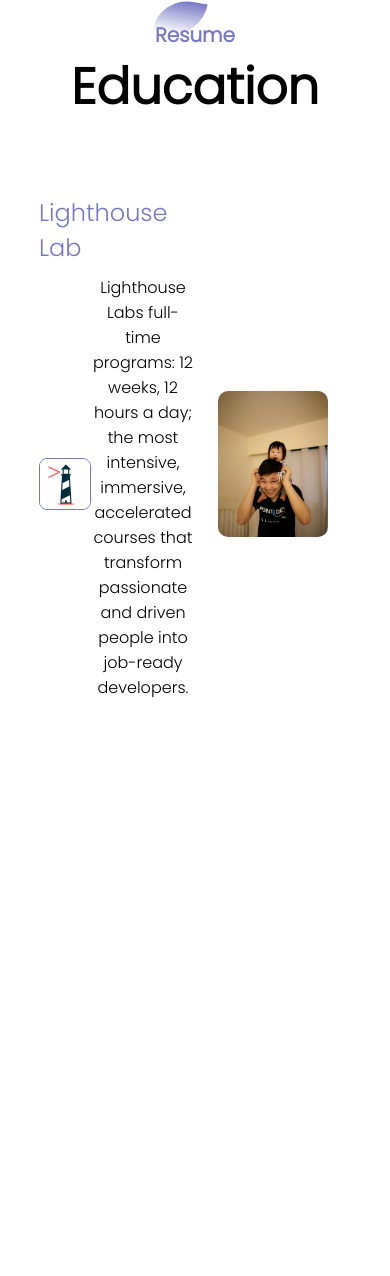
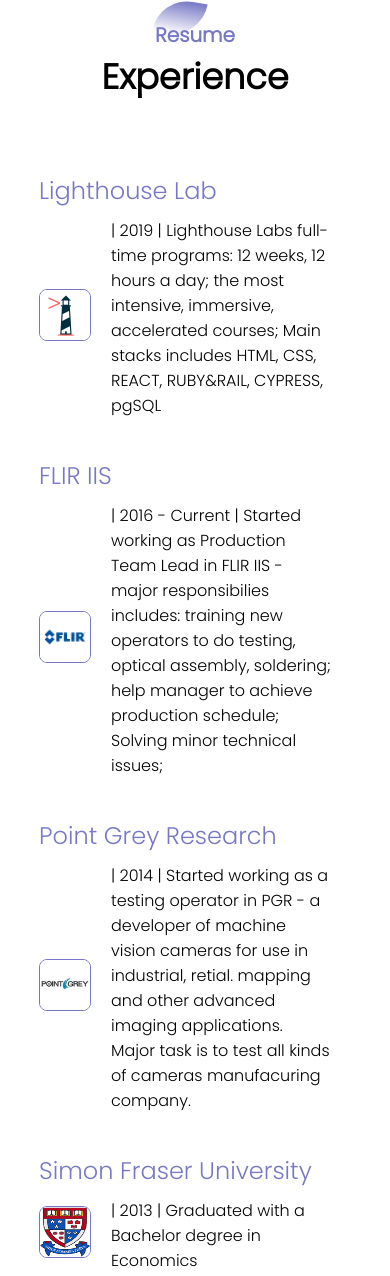
Before and after one commit to Kennethz374/Project01-html-css, a website: page index.html in a window 390 px wide. Shown: the part 894-2170 px from the top of the page. Before the commit the page ends 1704 px from the top, so only its background shows below. Drawn offline with Linux system fonts and the light colour scheme.

Commit message:
adding small screen layout

```diff
--- a/index.html
+++ b/index.html
@@ -51,22 +51,62 @@
     <section id="cv">
       <div class="title-text">
         <p>Resume</p>
-        <h1>Education</h1>
+        <h1>Experience</h1>
       </div>
       <div class="cv-box">
         <div class="cv">
           <h1>Lighthouse Lab</h1>
           <div class="cv-desc">
             <div class="cv-icon">
-              <img src="images/lighthouse.png" alt="lighthouse">
+              <img src="images/lighthouse.png" alt="lighthouse" />
             </div>
             <div class="cv-text">
-              <p></p>
-                Lighthouse Labs full-time programs: 12 weeks, 12 hours a day;
-                the most intensive, immersive, accelerated courses that
-                transform passionate and driven people into job-ready
-                developers.</p
-              >
+              <p>
+                | 2019 | Lighthouse Labs full-time programs: 12 weeks, 12 hours
+                a day; the most intensive, immersive, accelerated courses; Main
+                stacks includes HTML, CSS, REACT, RUBY&RAIL, CYPRESS, pgSQL
+              </p>
+            </div>
+          </div>
+          <h1>FLIR IIS</h1>
+          <div class="cv-desc">
+            <div class="cv-icon">
+              <img src="images/FLIR.jpg" alt="FLIR" />
+            </div>
+            <div class="cv-text">
+              <p>
+                | 2016 - Current | Started working as Production Team Lead in
+                FLIR IIS - major responsibilies includes: training new operators
+                to do testing, optical assembly, soldering; help manager to
+                achieve production schedule; Solving minor technical issues;
+              </p>
+            </div>
+          </div>
+
+          <h1>Point Grey Research</h1>
+          <div class="cv-desc">
+            <div class="cv-icon">
+              <img src="images/PGR.jpeg" alt="PGR" />
+            </div>
+            <div class="cv-text">
+              <p>
+                | 2014 | Started working as a testing operator in PGR - a
+                developer of machine vision cameras for use in industrial,
+                retial. mapping and other advanced imaging applications. Major
+                task is to test all kinds of cameras manufacuring company.
+              </p>
+            </div>
+          </div>
+
+          <h1>Simon Fraser University</h1>
+          <div class="cv-desc">
+            <div class="cv-icon">
+              <img src="images/SFU.png" alt="SFU" />
+            </div>
+            <div class="cv-text">
+              <p>
+                | 2013 | Graduated with a Bachelor degree in Economics
+              </p>
             </div>
           </div>
         </div>
--- a/style.css
+++ b/style.css
@@ -184,3 +184,22 @@
   color: #7678c5;
   border: 1px solid #7678c5;
 }
+.cv-text p {
+  padding: 0 20px;
+  text-align: initial;
+}
+
+@media screen and (max-width: 770px) {
+  .title-text h1 {
+    font-size: 35px;
+  }
+  .cv {
+    flex-basis: 100%;
+  }
+  .cv-img {
+    flex-basis: 100%;
+  }
+  .cv-img img {
+    width: 100%;
+  }
+}
```
Also changed, not shown: images/FLIR.jpg (added), images/PGR.jpeg (added), images/SFU.png (added).
